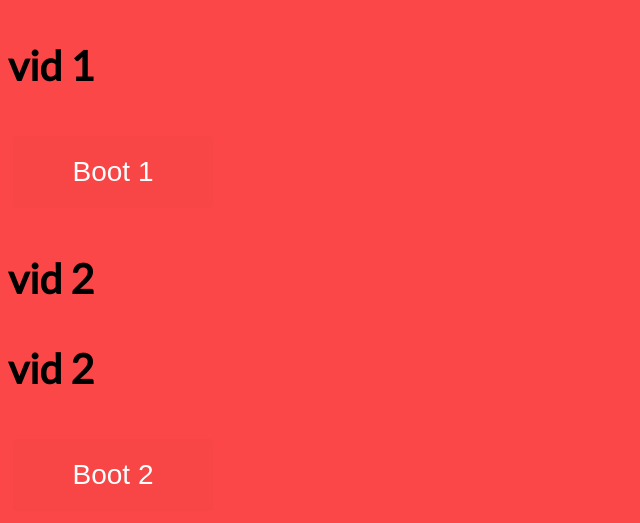
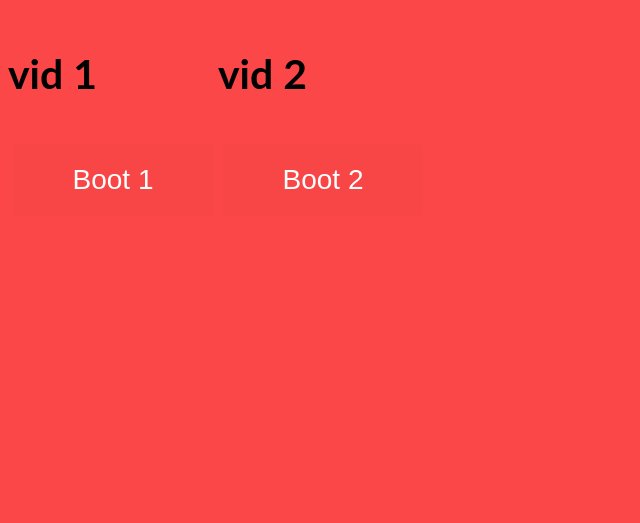
Before and after one commit to cassandralem/calgilcass, a Python web app: template templates/home.html in a window 1280 px wide. Shown: the top 523 px of the page, without its empty margins (0-640 px from the left). Run offline with Jinja, Linux system fonts and the light colour scheme; the template is opened without the code that fills it, so the values that code supplies are empty; some web fonts are replaced.

Commit message:
flex box

```diff
--- a/stylesheet/main.css
+++ b/stylesheet/main.css
@@ -67,15 +67,7 @@ button {
 }
 
 
+form {
+  display: flex;
 
-
-
-
-  #player1 {
-    position: absolute;
-    left: 50%;
-  }
-  #player2 {
-    position: absolute;
-    left: 50%;
-  }
+}
--- a/templates/home.html
+++ b/templates/home.html
@@ -3,25 +3,27 @@
   <head>
     <title>Home</title>
     <link rel="stylesheet" type="text/css" href="/stylesheet/main.css">
-    <link href="https://fonts.googleapis.com/css?family=Lato" rel="stylesheet">
+    <link href="https://fonts.googleapis.com
+    /css?family=Lato" rel="stylesheet">
   </head>
 
 
   <body>
+
       <form action="/" method="post">
+        <div class="video-container">
           <h3>vid 1</h3>
           <span id="player1"></span>
           <button name="boot1">Boot 1</button>
-
+        </div>
         <br>
 
-      <h3>vid 2</h3>
-        <div id="player2"></div>
 
-
+        <div class="video-container">
           <h3>vid 2</h3>
           <span id="player2"></span>
           <button name="boot2"> Boot 2</button>
+        </div>
     </form>
 </body>
   <script src="/javascript/home.js"></script>
```
Lines whose indentation alone changed are shown as unchanged.
